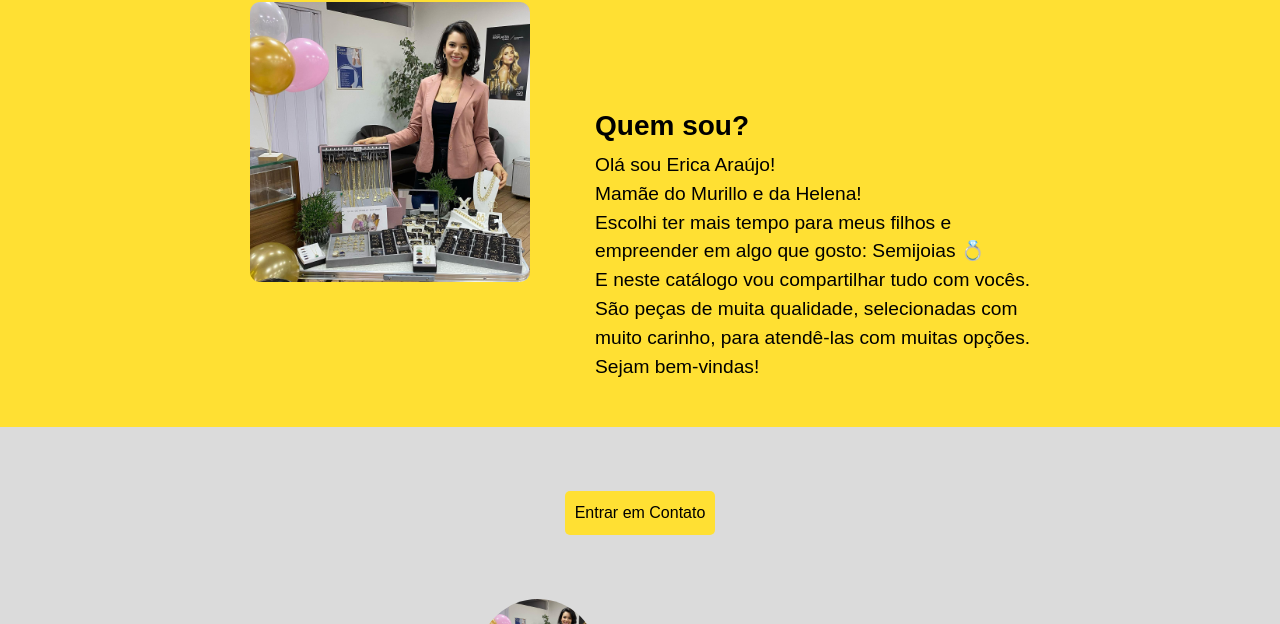
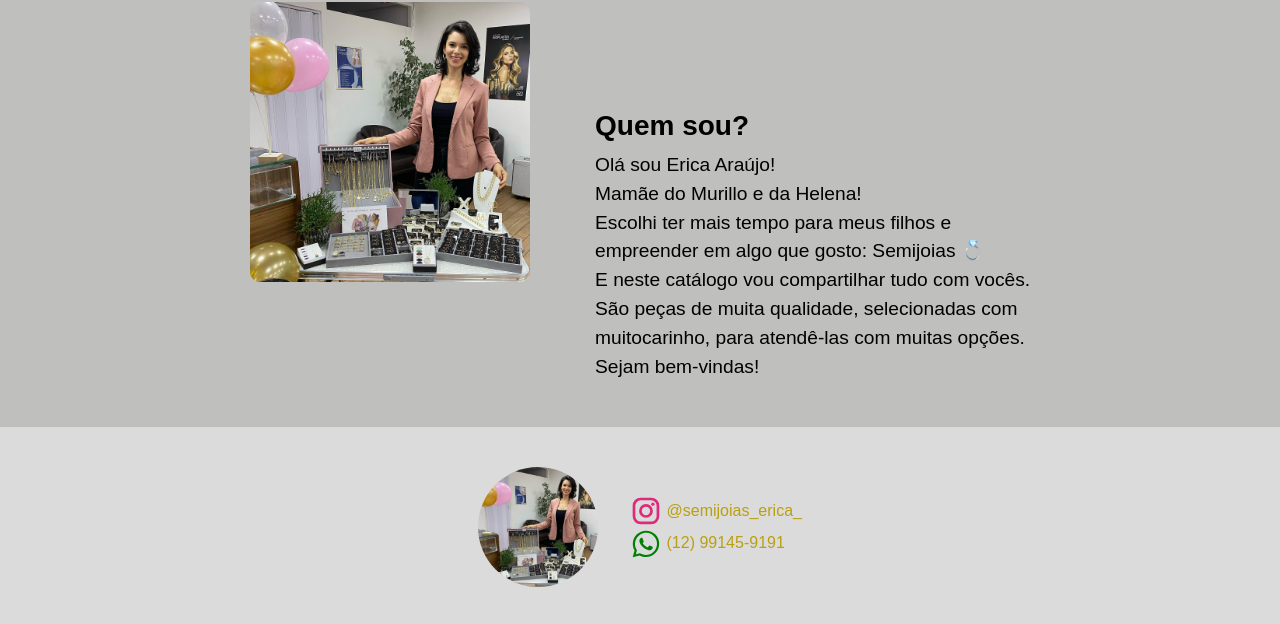
Before and after one commit to Murillo-Javier/semijoias-erica, a website: page index.html in a window 1280 px wide. Shown: the part 1887-2511 px from the top of the page. Drawn offline with nearby package versions, Linux system fonts and the light colour scheme.

Commit message:
responsive

```diff
--- a/index.html
+++ b/index.html
@@ -5,6 +5,7 @@
     <meta http-equiv="X-UA-Compatible" content="IE=edge">
     <meta name="viewport" content="width=device-width, initial-scale=1.0">
     <link href="https://cdn.jsdelivr.net/npm/bootstrap@5.3.0-alpha3/dist/css/bootstrap.min.css" rel="stylesheet" integrity="sha384-KK94CHFLLe+nY2dmCWGMq91rCGa5gtU4mk92HdvYe+M/SXH301p5ILy+dN9+nJOZ" crossorigin="anonymous">
+    <link rel="shortcut icon" href="./img/favicon.ico" type="image/x-icon">
     <link rel="stylesheet" href="style.css">
     <title>Semijóias Erica</title>
 </head>
@@ -65,8 +66,7 @@
         </a>
     </section>
 
-    <section class="sobre-wrapper">
-        <div class="sobre">
+    <section class="sobre">
         <img src="./img/ft-erica-semijoias.jpg" alt="">
         <div class="sobre-txt">
             <h3>Quem sou?</h3>
@@ -75,14 +75,11 @@
                 Escolhi ter mais tempo para meus filhos
                 e empreender em algo que gosto:
                 Semijoias 💍 <br>
-                    E neste catálogo vou compartilhar tudo com vocês. <br>
-                    São peças de muita qualidade, selecionadas com muito carinho, para atendê-las com muitas opções. <br>
-                    Sejam bem-vindas!</p>
+                E neste catálogo vou compartilhar tudo com vocês.<br>
+                São peças de muita qualidade, selecionadas com muitocarinho, para atendê-las com muitas opções. <br>
+                Sejam bem-vindas!
+            </p>
         </div>
-        </div>
-            <a href="https://wa.me/5512991459191?text=Ol%C3%A1+Erica%21+Vim+pel+site.">
-                <button>Entrar em Contato</button>
-            </a>
     </section>
 
 
--- a/style.scss
+++ b/style.scss
@@ -1,4 +1,4 @@
-$color: #ffe033;
+$color: #949494;
 
 * {
     margin: 0;
@@ -47,7 +47,7 @@ body::-webkit-scrollbar-thumb {
         border: none;
         padding: 10px;
         border-radius: 5px;
-        background: $color;
+        background: #969696;
     }
 }
 
@@ -77,7 +77,7 @@ body::-webkit-scrollbar-thumb {
     height: 375px;
     cursor: pointer;
     background: #585858;
-    border-top: 7px solid $color;
+    border-top: 7px solid #b9a011;
     img {
         width: 300px;
         height: 375px;
@@ -133,31 +133,18 @@ body::-webkit-scrollbar-thumb {
     .whats {
         h3 {
             display: flex;
-            font-size: 1.2rem;
+            font-size: 1.6rem;
         }
     }
 
 }
 
-.sobre-wrapper {
-    display: flex;
-    align-items: center;
-    flex-direction: column;
-    button {
-        border: none;
-        padding: 10px;
-        border-radius: 5px;
-        background: $color;
-        margin: 4rem 0 4rem 0;
-    }
-}
-
 .sobre {
-    width: 100%;
-    height: 60vh;
+    width: 100%;//1354px
+    height: 60vh;//350px
     display: flex;
     flex-wrap: wrap;
-    background: $color;
+    background: #bfbfbe;
     align-content: flex-end;
     justify-content: center;
     img {
@@ -222,6 +209,7 @@ footer {
 }
 
 .contato {
+    margin-top: 2.5rem;
     display: flex;
     justify-content: center;
     flex-wrap: wrap;
@@ -241,7 +229,7 @@ footer {
     text-decoration: none;
     flex-direction: column;
     a {
-        color: #000;
+        color: #b9a011;
     }
 }
 
@@ -249,7 +237,9 @@ footer {
 
 .publi-vv {
     display: flex;
+    height: 15vh;
     margin: 3rem 0 0 0;
+    background: #bfbfbe;
     justify-content: center;
 }
 
@@ -267,3 +257,15 @@ footer {
         margin: 0;
     }
 }
+
+@media only screen and (max-width: 420px) {
+    .sobre {
+        height: 58vh;
+    }
+}
+
+@media only screen and (max-width: 380px) {
+    .sobre {
+        height: 80vh;
+    }
+}
```
Also changed, not shown: img/android-chrome-192x192.png (added), img/android-chrome-512x512.png (added), img/apple-touch-icon.png (added), img/favicon-16x16.png (added), img/favicon-32x32.png (added), img/favicon.ico (added), img/site.webmanifest (added), style.css, 1 other file. Lines whose indentation alone changed are shown as unchanged.
